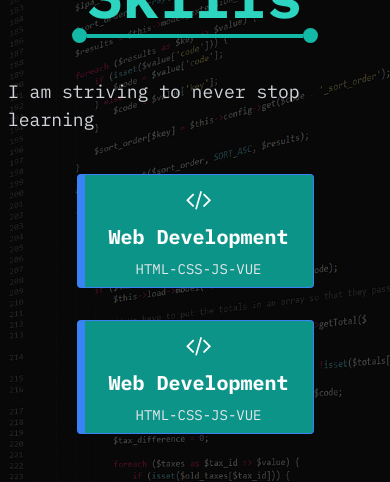
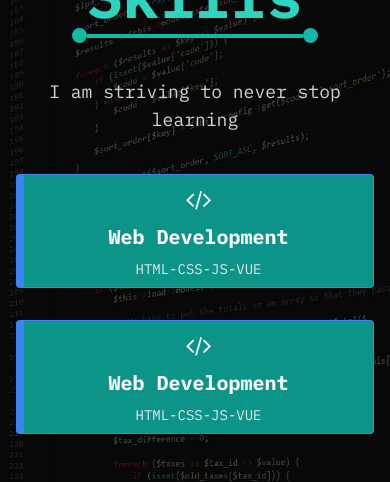
Before and after one commit to Katoemma/nuxt-portfolio, a Nuxt app: page / in a window 390 px wide. Shown: the part 2879-3361 px from the top of the page. Built offline with nearby package versions, Linux system fonts and the light colour scheme.

Commit message:
Update the skilling padding

```diff
--- a/components/skillsSection.vue
+++ b/components/skillsSection.vue
@@ -3,11 +3,11 @@
 
 <template>
 <div class="bg-code-bg bg-cover">
-    <div class="flex flex-col items-center bg-black/70 text-white py-12">
+    <div class="flex flex-col items-center bg-black/70 text-white py-12 px-4">
         <UniversalScrollMouse />
         <UniversalHeading />
-        <p class="text-gray-300 mt-8 text-lg p-2">I am striving to never stop learning</p>
-        <div class="flex flex-col md:flex-row mt-8 gap-8 md:gap-24 mx-auto justify-between">
+        <p class="text-gray-300 mt-8 text-lg p-2 text-center">I am striving to never stop learning</p>
+        <div class="flex flex-col md:flex-row mt-8 gap-8 md:gap-24 mx-auto w-full md:w-auto justify-between">
             <SkillsSkill>
                 <template #icon>
                     <i class="fa fa-code text-2xl"></i>
```
